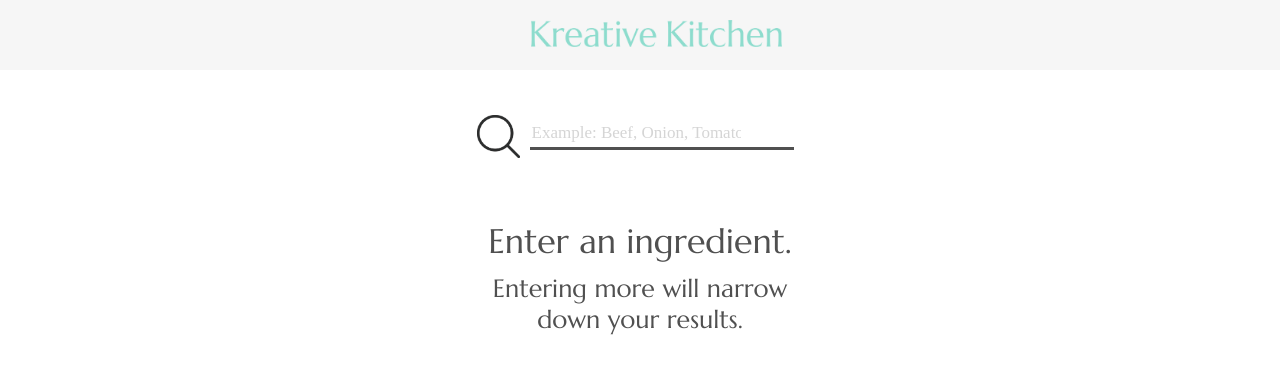
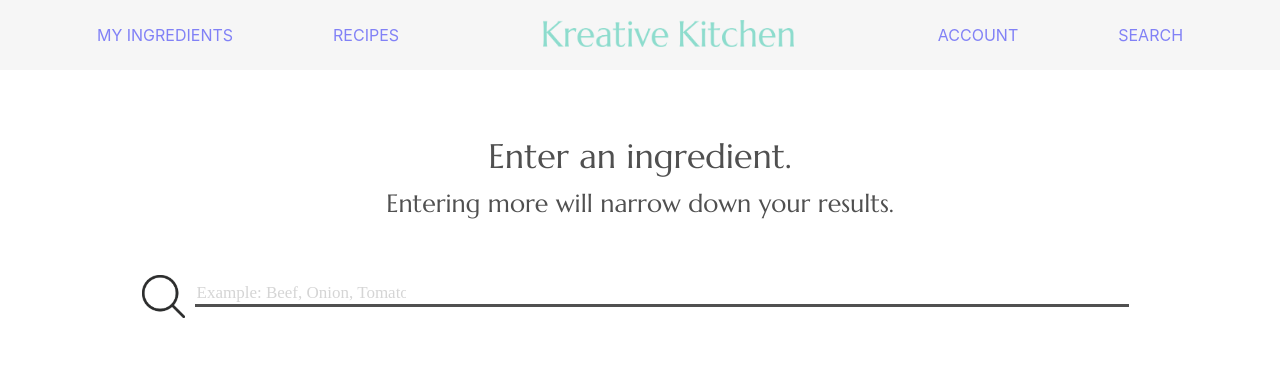
Before and after one commit to chizakura/kreative-kitchen, a React (Create React App) app in the folder client/: page / in a window 1280 px wide. Shown: the top 374 px of the page. Built offline with nearby package versions, Linux system fonts and the light colour scheme.

Commit message:
added flex order to move divs

```diff
--- a/client/src/App.css
+++ b/client/src/App.css
@@ -48,9 +48,9 @@
   margin-top: 18px;
 }
 
-/* .menu-items {
-  visibility: hidden;
-} */
+.menu-items {
+  display: none;
+}
 
 .search-bar-container {
   display: flex;
@@ -256,22 +256,23 @@ button.ingredienttag-x {
   top: -5px;
 }
 
-@media only screen and (min-width: 376px) {
+@media only screen and (min-width: 550px) {
   .nav {
     height: 70px;
     background-color: #ededed;
     opacity: 0.49;
 
     display: flex;
+    justify-content: space-around;
     margin-bottom: 20px;
   }
 
   .Hamburger_Menu {
-    visibility: hidden;
+    display: none;
   }
 
   .Kreative-Kitchen_Logo {
-    margin: 0 auto;
+    margin: 0;
   }
 
   .Kreative-Kitchen_Logo img {
@@ -281,6 +282,41 @@ button.ingredienttag-x {
 
   .menu-items {
     display: flex;
+    flex-flow: row wrap;
+    align-items: center;
+    justify-content: space-around;
+  }
+
+  .menu-items a {
+    padding-left: 50px;
+    padding-right: 50px;
+  }
+
+  .before-search-container {
+    display: flex;
     flex-direction: column;
   }
+
+  .search-bar-container {
+    order: 3;
+  }
+
+  .Search input {
+    font-size: 24px;
+    width: 930px;
+  }
+
+  .enter-an-ingredient {
+    order: 1;
+    width: 447px;
+  }
+
+  .entering-more-will {
+    order: 2;
+    width: 716px;
+  }
+
+  .after-search-container {
+    order: 4;
+  }
 }
--- a/client/src/App.js
+++ b/client/src/App.js
@@ -53,30 +53,30 @@ class App extends Component {
           <div className="Hamburger_Menu">
               <img src={Hamburger_Menu} alt = "Hamburger_Menu"/>
           </div>
-          {/* <div className="menu-items">
+          <div className="menu-items">
             <a href="ingredients">MY INGREDIENTS</a>
             <a href="recipes">RECIPES</a>
-          </div> */}
+          </div>
           <div className="Kreative-Kitchen_Logo">
             <img src={KreativeKitchen} alt="Kreative-Kitchen_Logo"/>
           </div>
-          {/* <div className="menu-items">
+          <div className="menu-items">
             <a href="account">ACCOUNT</a>
             <a href="search">SEARCH</a>
-          </div> */}
+          </div>
         </div>
+       <div className="before-search-container">
         <SearchBar
-          handleChange = {this.handleChange}
-          handleSubmit = {this.handleSubmit}
-          searchItems = {this.state.searchItems}
+            handleChange = {this.handleChange}
+            handleSubmit = {this.handleSubmit}
+            searchItems = {this.state.searchItems}
         />
-       <div>
         {this.state.recipeList.length === 0 ?
           (<div>
             <div className="enter-an-ingredient">Enter an ingredient.</div>
             <div className="entering-more-will">Entering more will narrow down your results.</div>
           </div>) :
-          (<div>
+          (<div className="after-search-container">
             <IngredientTag
               searchItemsArr={this.state.searchItemsArr}
             />
```
